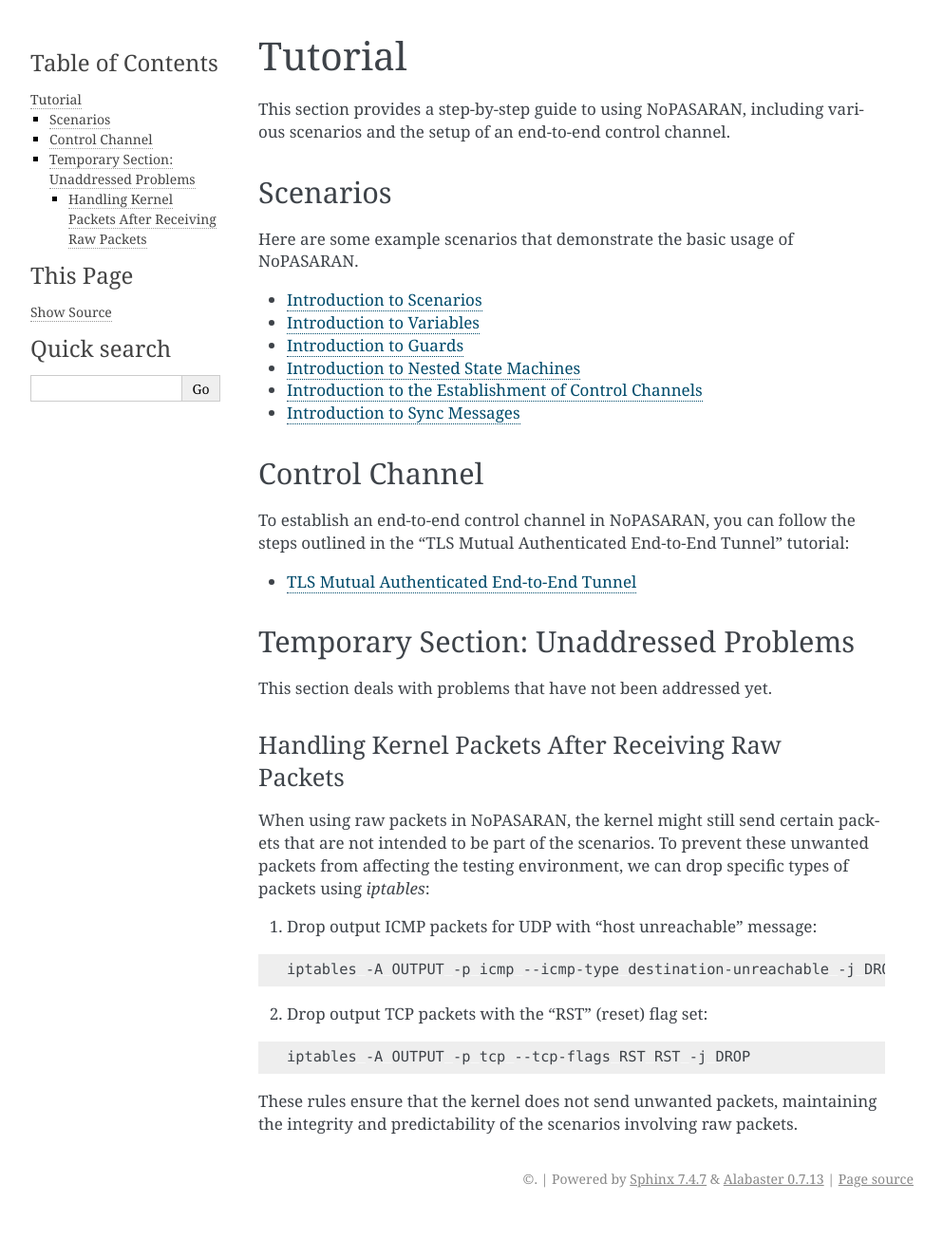
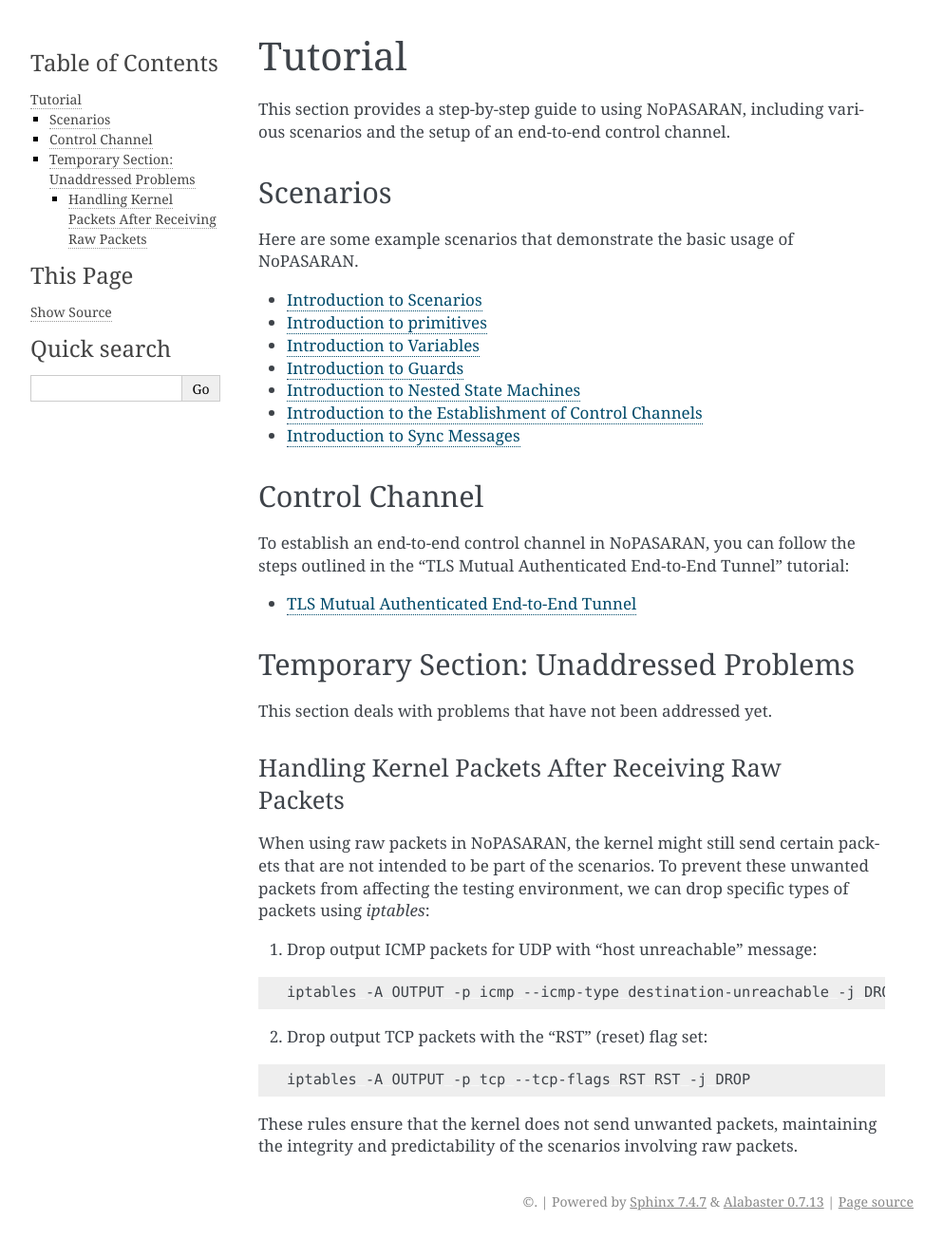
Before and after one commit to BenIlies/NoPASARAN, a Sphinx documentation site: the page built from docs/tutorial/index.rst, in a window 1280 px wide. Shown: the whole page at 95% size, without its empty margins (148-1141 px from the left). Built offline with Sphinx 7.4.7, drawn with Linux system fonts in a browser that asks for light colours; before the commit the page ends 1281 px from its top, so only the background shows below that.

Commit message:
Add primitives to the docs

```diff
--- a/docs/tutorial/index.rst
+++ b/docs/tutorial/index.rst
@@ -12,6 +12,7 @@ Here are some example scenarios that demonstrate the basic usage of NoPASARAN.
    :maxdepth: 1
 
    Introduction to Scenarios <intro_scenarios.rst>
+   Introduction to primitives <intro_primitives.rst>
    Introduction to Variables <intro_variables.rst>
    Introduction to Guards <intro_guards.rst>
    Introduction to Nested State Machines <intro_nested_finite_state_machines.rst>
```
